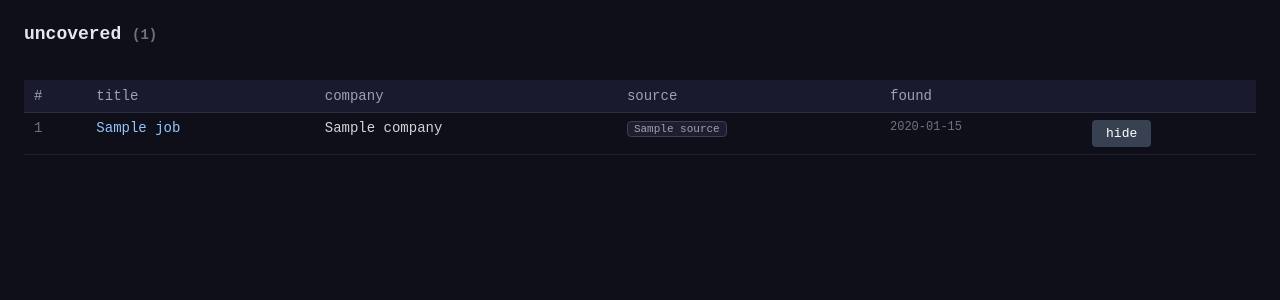
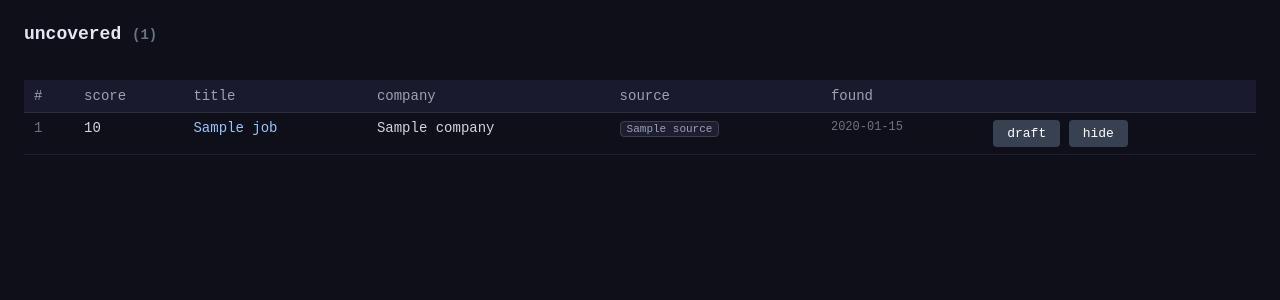
Before and after one commit to simonhansedasi/rejection_matrix, a Flask app: template src/templates/uncovered.html in a window 1280 px wide. Shown: the part 38-338 px from the top of the page. Run offline with Flask 3, Linux system fonts and the light colour scheme; the template is opened without the code that fills it: most values are stand-ins (such as "Sample title", 1, 10 or a date in 2020).

Commit message:
automated scrape and draft

```diff
--- a/src/app.py
+++ b/src/app.py
@@ -5,6 +5,7 @@ from flask import Flask, render_template, request, Response, redirect, url_for
 sys.path.insert(0, os.path.dirname(__file__))
 import search as search_mod
 from rm import get_db
+from draft import draft_package
 
 app = Flask(__name__)
 
@@ -198,7 +199,8 @@ def update_app(app_id):
 def uncovered():
     with get_db() as db:
         jobs = db.execute(
-            "SELECT * FROM weekly_search_results WHERE hidden = 0 ORDER BY run_date DESC"
+            "SELECT * FROM weekly_search_results WHERE hidden = 0 "
+            "ORDER BY (fit_score IS NULL), fit_score DESC, run_date DESC"
         ).fetchall()
     return render_template('uncovered.html', jobs=jobs)
 
@@ -208,6 +210,17 @@ def hide_job(job_id):
     with get_db() as db:
         db.execute("UPDATE weekly_search_results SET hidden = 1 WHERE id = ?", (job_id,))
     return {'ok': True}
+
+
+@app.route('/uncovered/<int:job_id>/draft', methods=['POST'])
+def draft_job(job_id):
+    try:
+        paths = draft_package(job_id)
+    except Exception as e:
+        return {'ok': False, 'error': str(e)}, 500
+    if not paths:
+        return {'ok': False, 'error': 'no such job or draft failed'}, 404
+    return {'ok': True, 'paths': {k: os.path.relpath(v, os.path.join(os.path.dirname(__file__), '..')) for k, v in paths.items()}}
 
 
 @app.route('/applications/<int:app_id>/log')
--- a/src/templates/uncovered.html
+++ b/src/templates/uncovered.html
@@ -14,6 +14,7 @@
   <thead>
     <tr>
       <th>#</th>
+      <th>score</th>
       <th>title</th>
       <th>company</th>
       <th>source</th>
@@ -25,6 +26,13 @@
   {% for job in jobs %}
     <tr id="job-{{ job['id'] }}">
       <td class="dim">{{ job['id'] }}</td>
+      <td style="white-space:nowrap;" title="{{ job['fit_rationale'] or '' }}">
+        {% if job['fit_score'] is not none %}
+          {{ '%d' % job['fit_score'] }}
+        {% else %}
+          <span class="dim">--</span>
+        {% endif %}
+      </td>
       <td>
         {% if job['url'] %}
           <a href="{{ job['url'] }}" target="_blank" rel="noopener"
@@ -36,7 +44,8 @@
       <td>{{ job['company'] or '' }}</td>
       <td><span class="tag">{{ job['source'] or '' }}</span></td>
       <td class="dim" style="white-space:nowrap; font-size:12px;">{{ (job['run_date'] or '')[:10] }}</td>
-      <td>
+      <td style="white-space:nowrap;">
+        <button class="secondary" onclick="draftJob({{ job['id'] }}, this)">{{ 'redraft' if job['drafted'] else 'draft' }}</button>
         <button class="secondary" onclick="hideJob({{ job['id'] }}, this)">hide</button>
       </td>
     </tr>
@@ -62,5 +71,24 @@ function hideJob(id, btn) {
     })
     .catch(() => { btn.disabled = false; btn.textContent = 'hide'; });
 }
+
+function draftJob(id, btn) {
+  btn.disabled = true;
+  const original = btn.textContent;
+  btn.textContent = 'drafting...';
+  fetch('/uncovered/' + id + '/draft', { method: 'POST' })
+    .then(r => r.json())
+    .then(data => {
+      btn.disabled = false;
+      if (data.ok) {
+        btn.textContent = 'redraft';
+        alert('Drafted:\n' + Object.values(data.paths).join('\n'));
+      } else {
+        btn.textContent = original;
+        alert('Draft failed: ' + data.error);
+      }
+    })
+    .catch(() => { btn.disabled = false; btn.textContent = original; });
+}
 </script>
 {% endblock %}
```
Also changed, not shown: src/pipeline.py (+21 -16 lines), README.md.
